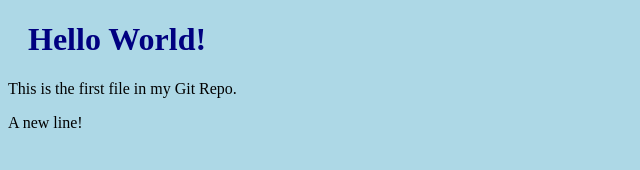
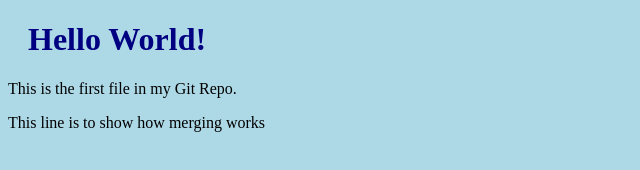
Before and after one commit to rickygracy/hello-world, a plain HTML site: page index.html in a window 1280 px wide. Shown: the whole page, without its empty margins (0-640 px from the left). Drawn offline with Linux system fonts and the light colour scheme.

Commit message:
updated index.html with emergency fix

```diff
--- a/index.html
+++ b/index.html
@@ -8,7 +8,7 @@
 
 			<h1>Hello World!</h1>
 			<p>This is the first file in my Git Repo.</p>
-			<p>A new line!</p>
+			<p>This line is to show how merging works</p>
 
 		</body>
 </html>
```
